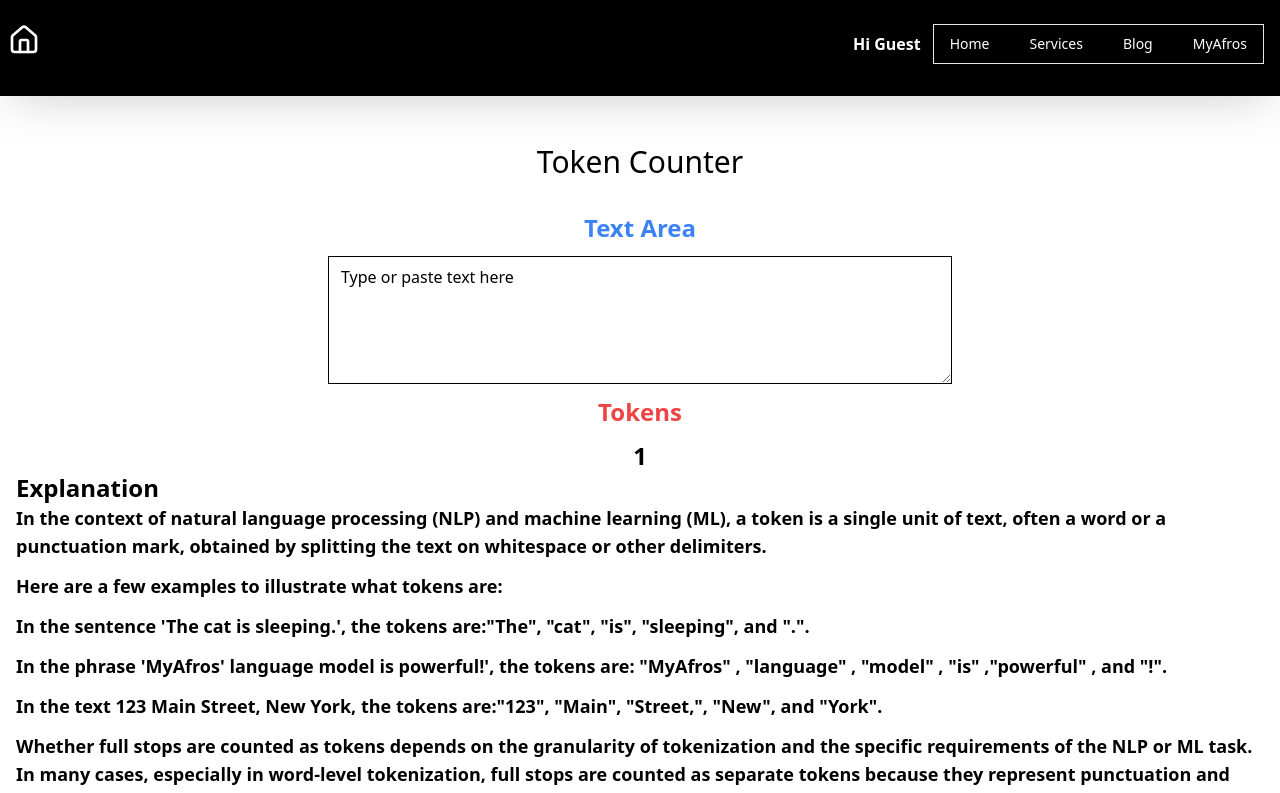
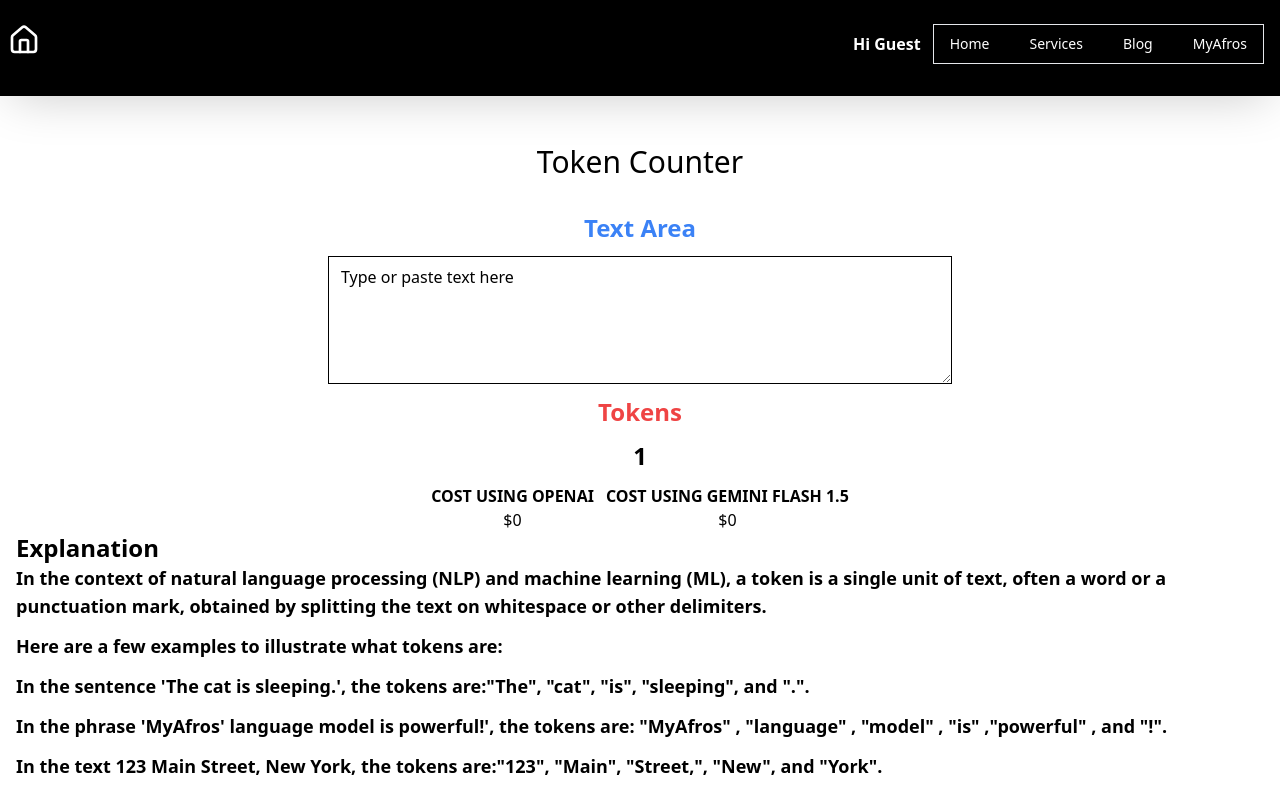
Before and after one commit to eleshinlomo/ai, a Next.js app: page / in a window 1280 px wide. Shown: the top 793 px of the page. Built offline with nearby package versions, Linux system fonts and the light colour scheme; no server answers.

Commit message:
added API counters

```diff
--- a/app/(landingpage)/page.tsx
+++ b/app/(landingpage)/page.tsx
@@ -34,6 +34,20 @@ const Home = () => {
 
         <p className='font-extrabold text-2xl text-red-500'>Tokens</p>
         <p className='font-extrabold text-2xl'>{tokens}</p>
+
+        {/* API Costing */}
+        <div className='text-center flex gap-3'>
+        <div>
+         <p className='font-semibold'>COST USING
+         <span className='font-extrabold'> OPENAI</span></p>
+         <p>${0}</p>
+         </div>
+         <div>
+         <p className='font-semibold'>COST USING
+         <span className='font-extrabold'> GEMINI FLASH 1.5</span></p>
+         <p>${0}</p>
+         </div>
+        </div>
         </div>
 
 
```
